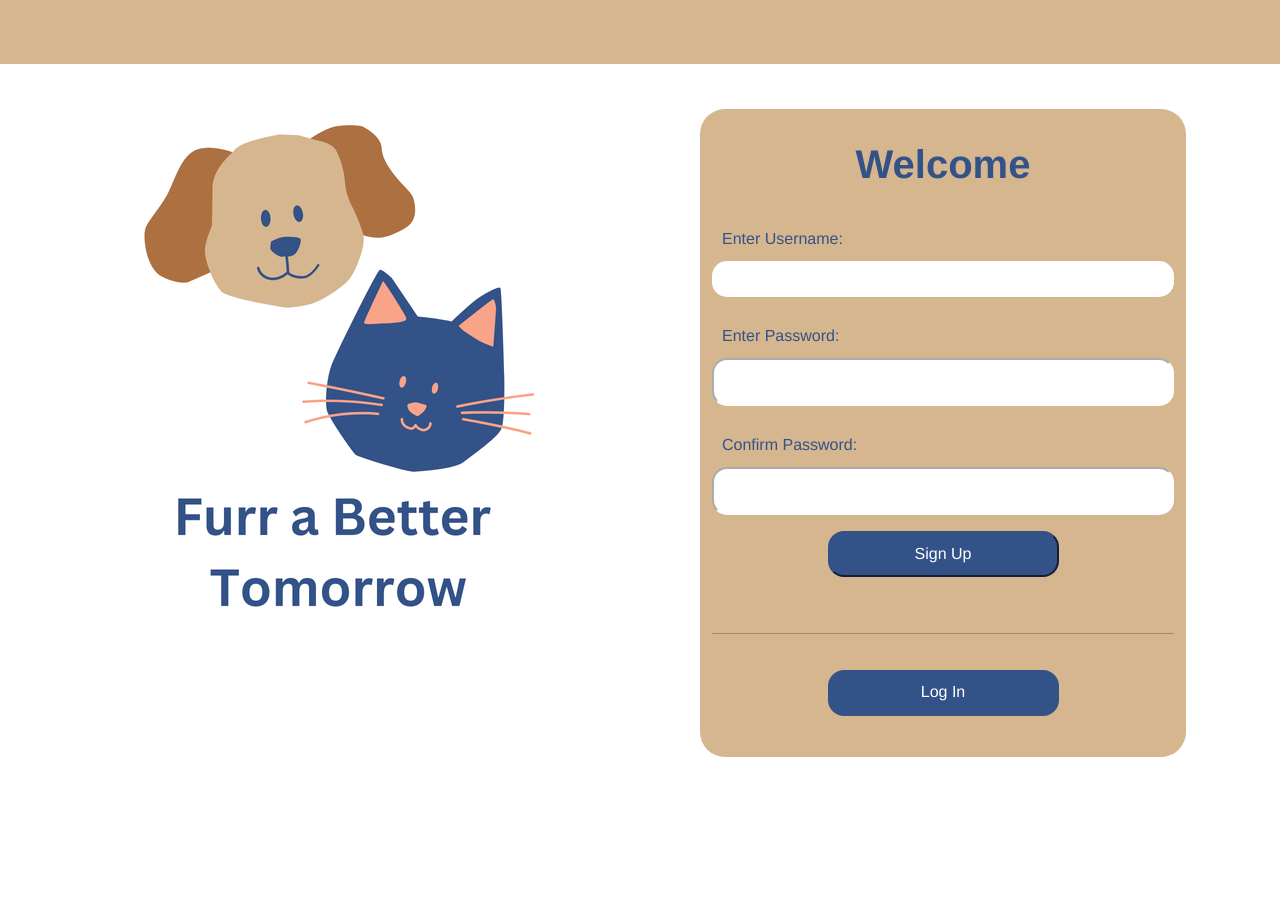
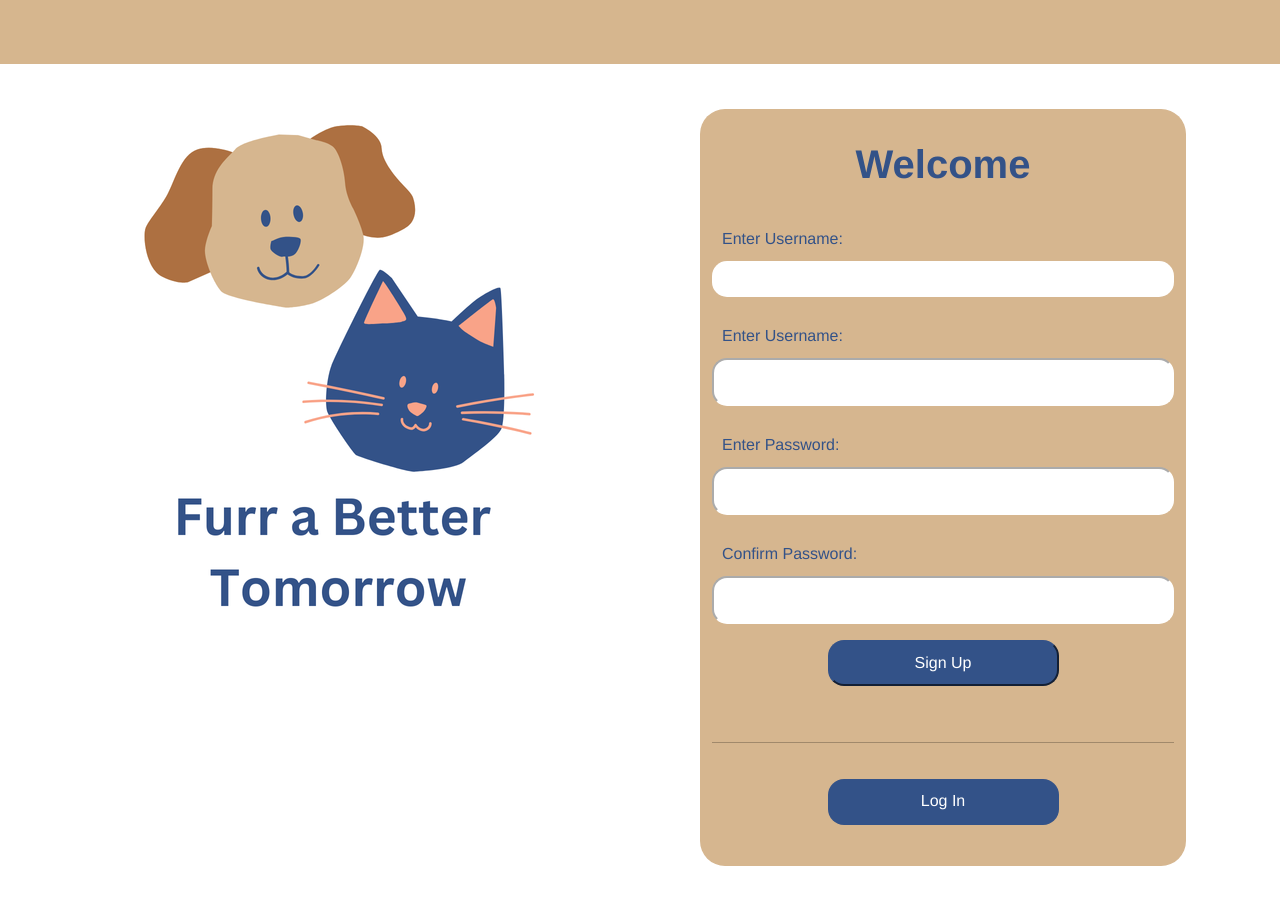
Before and after one commit to XxJLSxX/jangol, a Django app: page /signup/ in a window 1280 px wide. Before the commit the page ends 757 px from the top, so only its background shows below. Run offline with Django 5.2, Linux system fonts and the light colour scheme.

Commit message:
input email dagdag

```diff
--- a/my_app/templates/signup.html
+++ b/my_app/templates/signup.html
@@ -24,7 +24,10 @@
                         <form id="signup-form" action="createform.html" method="POST">
                             {% csrf_token %}
                             <p class="login_content" style="text-align: left;">Enter Username: </p>
-                            <input class="form-field" type="text" name="username" value="" required oninput="validateEmail()">
+                            <input class="form-field" type="text" name="username" value="" required>
+
+                            <p class="login_content" style="text-align: left;">Enter Username: </p>
+                            <input class="form-field" type="email" name="email" value="" required oninput="validateEmail()">
                             <p class="email-feedback" id="email-feedback" style="color: red; display: none;">Please enter a valid email address.</p>
 
                             <p class="login_content" style="text-align: left;">Enter Password: </p>
```
